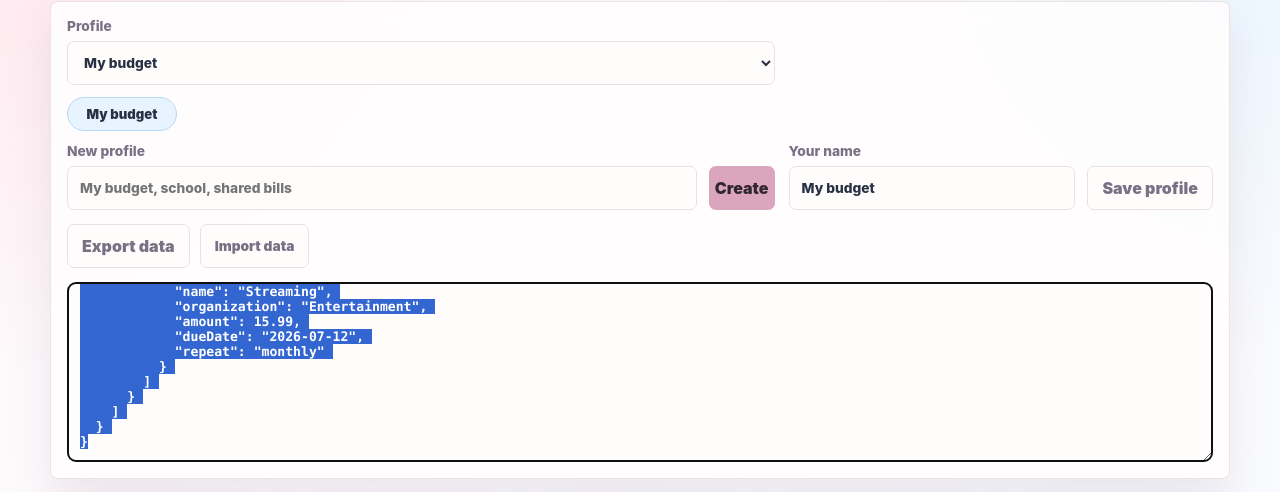
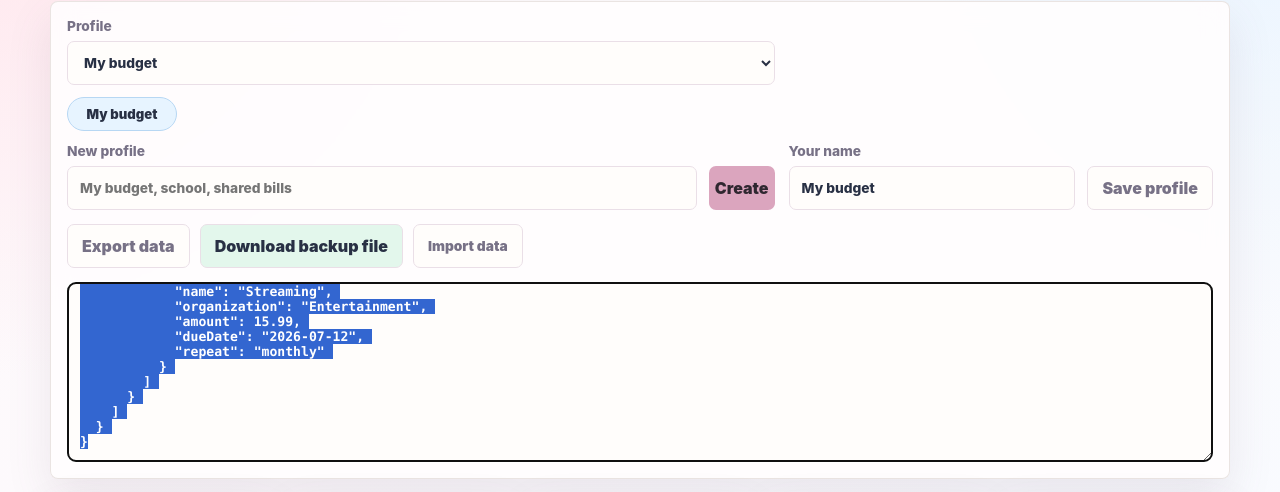
Before and after one commit to bbnell-dev/penny-petal, a plain HTML site: page index.html in a window 1280 px wide. Both pictures are taken after a click on the button "Export data". Shown: the part 135-627 px from the top of the page. Drawn offline with Linux system fonts and the light colour scheme.

Commit message:
Add files via upload

```diff
--- a/app.js
+++ b/app.js
@@ -44,6 +44,7 @@ const els = {
   profileName: document.querySelector("#profileName"),
   exportData: document.querySelector("#exportData"),
   importData: document.querySelector("#importData"),
+  downloadBackupLink: document.querySelector("#downloadBackupLink"),
   backupText: document.querySelector("#backupText"),
   storageNotice: document.querySelector("#storageNotice"),
   categoryForm: document.querySelector("#categoryForm"),
@@ -466,6 +467,12 @@ async function exportData() {
   };
   const backupJson = JSON.stringify(backup, null, 2);
   const fileName = `penny-petal-backup-${todayIso}.json`;
+  const dataUrl = `data:application/json;charset=utf-8,${encodeURIComponent(backupJson)}`;
+
+  els.downloadBackupLink.href = dataUrl;
+  els.downloadBackupLink.download = fileName;
+  els.downloadBackupLink.hidden = false;
+
   els.backupText.hidden = false;
   els.backupText.value = backupJson;
   els.backupText.focus();
@@ -506,7 +513,7 @@ async function exportData() {
     link.remove();
     setTimeout(() => URL.revokeObjectURL(url), 1000);
   } catch {
-    alert("The browser did not allow creating a file. Your backup is shown in the text box as a fallback.");
+    alert("The browser blocked auto-download. Use the Download backup file link that appeared.");
   }
 }
 
--- a/index.html
+++ b/index.html
@@ -74,6 +74,7 @@
         </form>
         <div class="data-tools">
           <button id="exportData" class="ghost-button" type="button">Export data</button>
+          <a id="downloadBackupLink" class="download-backup-link" download hidden>Download backup file</a>
           <label class="import-button">
             Import data
             <input id="importData" type="file" accept="application/json,.json" />
--- a/styles.css
+++ b/styles.css
@@ -73,6 +73,7 @@ body.dark-mode input,
 body.dark-mode select,
 body.dark-mode .ghost-button,
 body.dark-mode .import-button,
+body.dark-mode .download-backup-link,
 body.dark-mode .profile-button,
 body.dark-mode .category-chip,
 body.dark-mode .calendar-day,
@@ -318,7 +319,7 @@ h2 {
 
 .data-tools {
   grid-column: 1 / -1;
-  grid-template-columns: repeat(2, max-content);
+  grid-template-columns: repeat(3, max-content);
   gap: 10px;
 }
 
@@ -338,6 +339,20 @@ h2 {
 
 .import-button input {
   display: none;
+}
+
+.download-backup-link {
+  display: inline-flex;
+  align-items: center;
+  justify-content: center;
+  min-height: 44px;
+  border: 1px solid var(--line);
+  border-radius: 7px;
+  background: var(--mint-soft);
+  color: var(--ink);
+  padding: 0 14px;
+  font-weight: 900;
+  text-decoration: none;
 }
 
 .backup-text {
```
